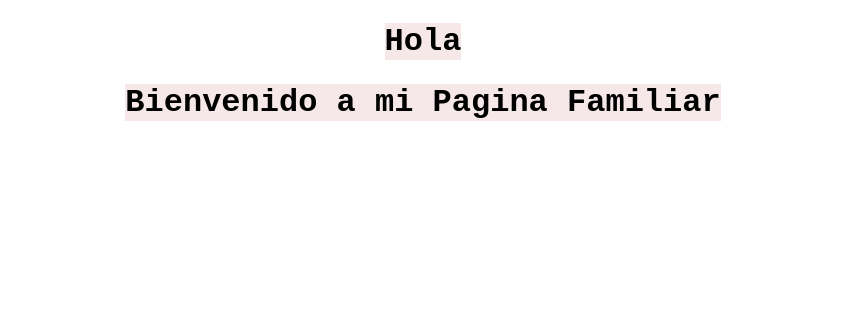
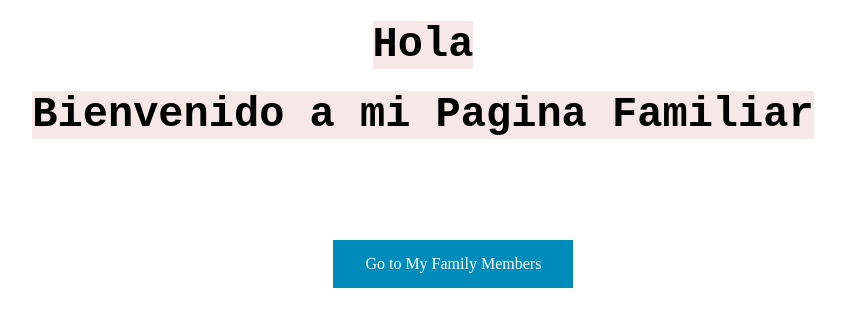
Before and after one commit to MiguelRomanR/PrimerMVTMiguel, a Django app: page /welcome/ in a window 1280 px wide. Shown: the top 327 px of the page, without its empty margins (217-1062 px from the left). Run offline with Django 4.2, Linux system fonts and the light colour scheme.

Commit message:
Se agrega un boton a la pagina de bienvenida

```diff
--- a/templates/welcome.html
+++ b/templates/welcome.html
@@ -14,11 +14,25 @@
     h1 span{
         background-color: rgb(246, 232, 232);
         font-family:'Courier New', Courier, monospace;
-        font-size:xx-large;
+        font-size: 42px;
+    }
+    a.button {
+        background-color: #008CBA; /* Blue*/
+        border: none;
+        color: white;
+        padding: 15px 32px;
+        text-align: center;
+        text-decoration: none;
+        display: inline-block;
+        font-size: 16px;
+        position: fixed;
+        top: 30%;
+        left: 43%;
     }
 </style>
 <body>
     <h1><span>Hola</span></h1>
     <h1><span>Bienvenido a mi Pagina Familiar</span></h1>
+    <a href="/list_members/" class="button">Go to My Family Members</a>
 </body>
 </html>
```
